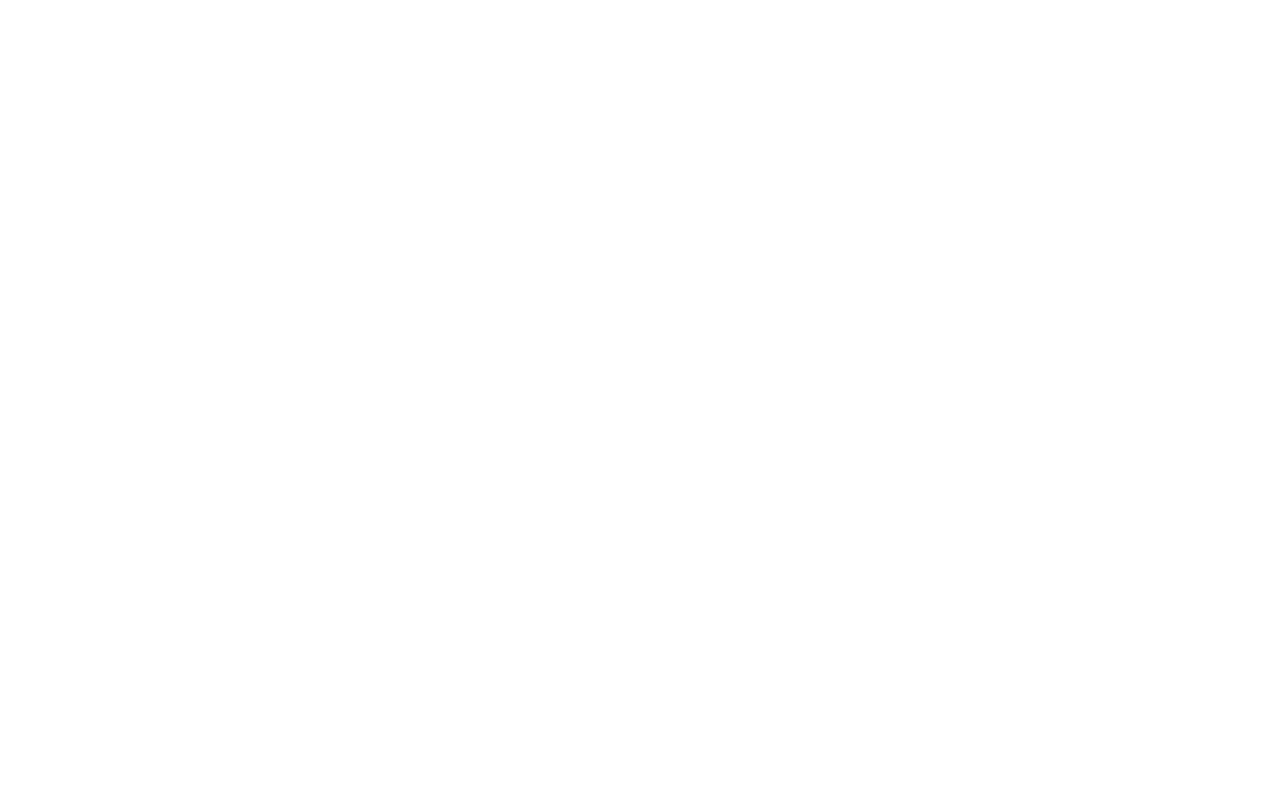
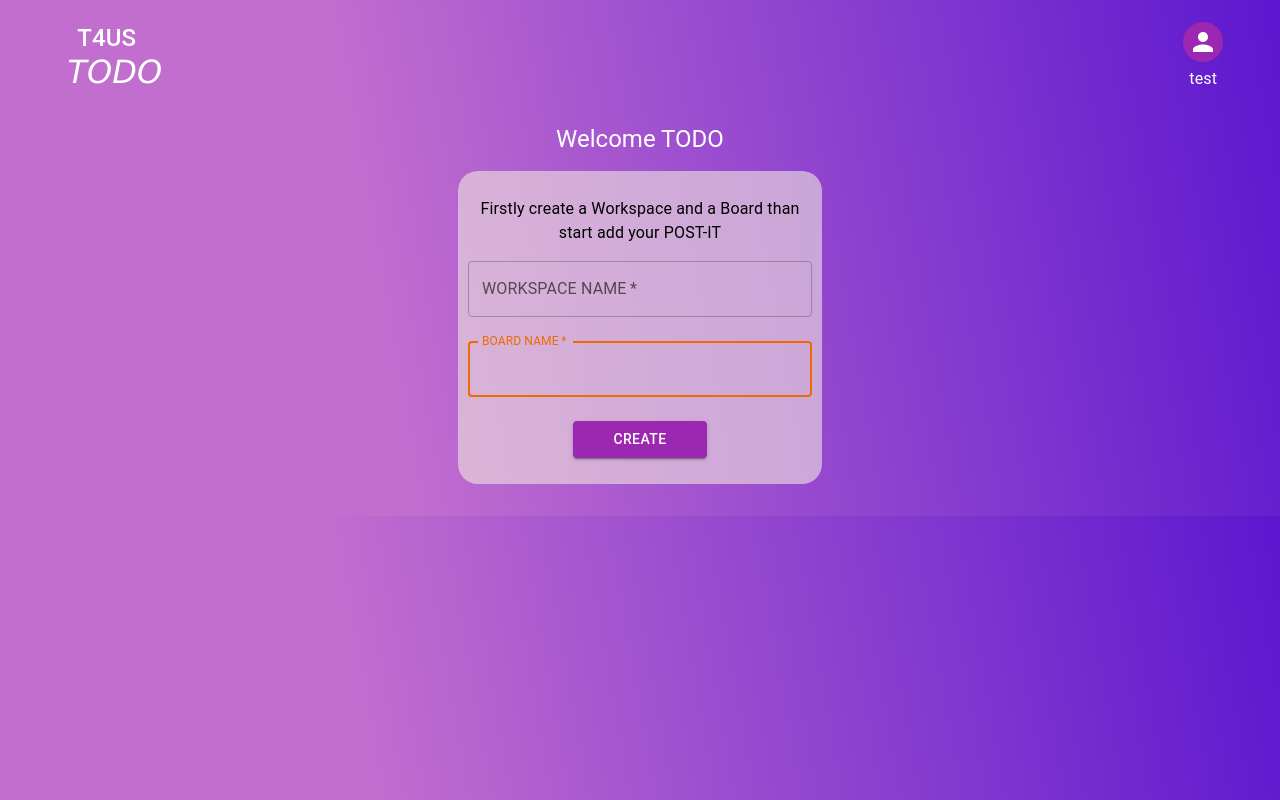
Before and after one commit to kemaltt/IT4Us_App, a React (Create React App) app: page /home in a window 1280 px wide. Before the commit this address had no page. Built offline with nearby package versions, Linux system fonts and the light colour scheme; the HTML template or start-up script is replaced by a standard one.

Commit message:
home page added

```diff
--- a/src/App.css
+++ b/src/App.css
@@ -129,7 +129,9 @@
 .privacy_policy,
 .about,
 .contact,
-.register {
+.register,
+.forgot_password,
+.home_page {
   padding: 2vh 4%;
   text-align: center;
 }
--- a/src/App.js
+++ b/src/App.js
@@ -2,14 +2,14 @@
 import './App.css';
 import { BrowserRouter, Routes, Route } from 'react-router-dom'
 import 'bootstrap/dist/css/bootstrap.min.css';
-import Home from './pages/Home';
 import Login from './pages/Login';
 import Register from './pages/Register';
 import { useState } from 'react';
-import RegisterFull from './pages/RegisterFull';
 import About from './pages/About';
 import Contact from './pages/Contact';
 import PrivacyPolicy from './pages/PrivacyPolicy';
+import Home from './pages/Home';
+import ForgotPassword from './pages/ForgotPassword';
 
 function App() {
 
@@ -31,13 +31,14 @@
     <div className="App">
       <BrowserRouter>
         <Routes>
-          <Route path='/' element={<Home isLogin={isLogin} setIsLogin={setIsLogin} setIsLoading={setIsLoading} isLoading={isLoading} />} />
+          <Route path='/' element={<Login isLogin={isLogin} setIsLogin={setIsLogin} setIsLoading={setIsLoading} isLoading={isLoading} />} />
           <Route path='/about' element={<About />} />
           <Route path='/contact' element={<Contact />} />
           <Route path='/privacy' element={<PrivacyPolicy />} />
-          <Route path='/login' element={<Login setIsLogin={setIsLogin} setIsLoading={setIsLoading} />} />
+          <Route path='/forgotpassword' element={<ForgotPassword isLogin={isLogin} />} />
+          <Route path='/home' element={<Home setIsLogin={setIsLogin} isLogin={isLogin} isLoading={isLoading} setIsLoading={setIsLoading} userData={userData} />} />
           <Route path='/register' element={<Register setUserData={setUserData} userData={userData} />} />
-          <Route path='/registerfull' element={<RegisterFull setUserData={setUserData} userData={userData} />} />
+
         </Routes>
 
       </BrowserRouter>
--- a/src/components/Loading.jsx
+++ b/src/components/Loading.jsx
@@ -10,7 +10,7 @@
         fontSize: '2rem',
       }}
     >
-      <div class="spinner-grow text-primary" role="status">
+      <div class="spinner-grow text-warning" role="status">
         <span class="visually-hidden">Loading...</span>
       </div>
     </div>
--- /dev/null
+++ b/src/pages/ForgotPassword.jsx
@@ -0,0 +1,12 @@
+import React from 'react'
+
+import NavPages from '../components/NavPages'
+
+export default function ForgotPassword({ isLogin }) {
+  return (
+    <div className="forgot_password">
+      <NavPages />
+      ForgotPassword
+    </div>
+  )
+}
--- a/src/pages/Home.jsx
+++ b/src/pages/Home.jsx
@@ -1,33 +1,146 @@
 import React from 'react'
-// import css from '../css/Home.css'
-import Navbar from '../components/Navbar'
-// import { useNavigate } from 'react-router-dom'
 import Loading from '../components/Loading'
-// import Login from '../components/Login'
-import Copyright from '../components/Copyright'
-import Login from '../pages/Login'
-export default function Home({ isLogin, setIsLogin, loading, setLoading }) {
-  // const navigate = useNavigate()
+import Avatar from '@mui/material/Avatar'
+import Button from '@mui/material/Button'
+import CssBaseline from '@mui/material/CssBaseline'
+import TextField from '@mui/material/TextField'
+import Box from '@mui/material/Box'
+import Typography from '@mui/material/Typography'
+import Container from '@mui/material/Container'
+import { createTheme, ThemeProvider } from '@mui/material/styles'
+import { useNavigate } from 'react-router-dom'
+import { useForm } from 'react-hook-form'
+
+const theme = createTheme()
+
+export default function Home({ isLogin, isLoading, userData }) {
+  const navigate = useNavigate()
+  const userName = userData[0].userName
+
+  const {
+    register,
+    handleSubmit,
+    formState: { errors },
+  } = useForm()
+
+  const onSubmit = (inputLogin) => {}
+
   return (
-    <>
-      <Navbar
-        isLogin={isLogin}
-        setIsLogin={setIsLogin}
-        setLoading={setLoading}
-      />
-      {loading ? (
+    <div className="home_page">
+      {/* <Navbar /> */}
+      <div className="nav_pages">
+        <div onClick={() => navigate('/')} className="logo">
+          {/* <img src="trello.png" alt="logo" /> */}
+          <h4>T4US</h4>
+          <h2>TODO</h2>
+        </div>
+
+        <div>
+          <Avatar
+            sx={{
+              m: 0.7,
+              bgcolor: 'secondary.main',
+              // fontSize: '10px',
+            }}
+          ></Avatar>
+          <p style={{ color: 'white' }}>{userName}</p>
+        </div>
+      </div>
+      {isLoading ? (
         <Loading />
       ) : (
-        <div className="main">
-          <img
-            src="https://images.unsplash.com/photo-1611224923853-80b023f02d71?ixlib=rb-4.0.3&ixid=MnwxMjA3fDB8MHxwaG90by1wYWdlfHx8fGVufDB8fHx8&auto=format&fit=crop&w=739&q=80"
-            alt=""
-          />
+        <>
+          <div className="home">
+            <ThemeProvider theme={theme}>
+              <Container component="main" maxWidth="xs">
+                <CssBaseline />
+                <Box
+                  sx={{
+                    display: 'flex',
+                    flexDirection: 'column',
+                    textAlign: 'center',
+                    alignItems: 'center',
+                    borderRadius: '10px',
+                    padding: '1rem',
+                    color: 'white',
+                  }}
+                >
+                  <Typography
+                    sx={{ marginBottom: 2 }}
+                    component="h1"
+                    variant="h5"
+                  >
+                    Welcome TODO
+                  </Typography>
+                  <Box
+                    component="form"
+                    // onSubmit={handleSubmit}
+                    onSubmit={handleSubmit(onSubmit)}
+                    noValidate
+                    sx={{
+                      borderRadius: '20px',
+                      backgroundColor: 'rgba(236, 222, 222, 0.637)',
+                      padding: '10px',
+                    }}
+                  >
+                    <Typography
+                      sx={{
+                        textAlign: 'center',
+                        pt: 2,
+                        fontSize: '16px',
+                        color: 'black',
+                      }}
+                      component="h1"
+                    >
+                      Firstly create a Workspace and a Board than start add your
+                      POST-IT
+                    </Typography>
+                    <TextField
+                      margin="normal"
+                      autoComplete="given-name"
+                      name="workSpaceName"
+                      required
+                      fullWidth
+                      id="workSpaceName"
+                      label="WORKSPACE NAME"
+                      autoFocus
+                      color="warning"
+                      {...register('workSpaceName', {
+                        required: true,
+                      })}
+                    />
 
-          <Login />
-        </div>
+                    {errors.password && <p>Please enter a valid password</p>}
+                    <TextField
+                      margin="normal"
+                      autoComplete="given-name"
+                      name="boardName"
+                      required
+                      fullWidth
+                      id="boardName"
+                      label="BOARD NAME"
+                      autoFocus
+                      color="warning"
+                      {...register('boardName', {
+                        required: true,
+                      })}
+                    />
+
+                    <Button
+                      type="submit"
+                      variant="contained"
+                      color="secondary"
+                      sx={{ mt: 2, mb: 2, pl: 5, pr: 5 }}
+                    >
+                      CREATE
+                    </Button>
+                  </Box>
+                </Box>
+              </Container>
+            </ThemeProvider>
+          </div>
+        </>
       )}
-      <Copyright className="footer" />
-    </>
+    </div>
   )
 }
--- a/src/pages/Login.jsx
+++ b/src/pages/Login.jsx
@@ -1,23 +1,19 @@
 import React from 'react'
+import Navbar from '../components/Navbar'
+import Copyright from '../components/Copyright'
 import Button from '@mui/material/Button'
 import CssBaseline from '@mui/material/CssBaseline'
 import TextField from '@mui/material/TextField'
-// import FormControlLabel from '@mui/material/FormControlLabel'
-// import Checkbox from '@mui/material/Checkbox'
-// import Link from '@mui/material/Link'
-// import Grid from '@mui/material/Grid'
 import Box from '@mui/material/Box'
-// import LockOutlinedIcon from '@mui/icons-material/LockOutlined'
 import Typography from '@mui/material/Typography'
 import Container from '@mui/material/Container'
 import { createTheme, ThemeProvider } from '@mui/material/styles'
-import { useNavigate } from 'react-router-dom'
+import { Link, useNavigate } from 'react-router-dom'
 import { useForm } from 'react-hook-form'
 import { useState } from 'react'
 
 const theme = createTheme()
-
-export default function Login({ setIsLogin, setIsLoading }) {
+export default function Home({ isLogin, setIsLogin, setIsLoading }) {
   const [message, setMessage] = useState('')
   const navigate = useNavigate()
   const userData = JSON.parse(localStorage.getItem('userData'))
@@ -36,18 +32,43 @@
       userEmail === inputLogin.email &&
       userPassword === inputLogin.password
     ) {
-      // setIsLogin(true)
+      setIsLogin(true)
       setMessage(<p style={{ color: 'yellowgreen' }}>Entry successful!</p>)
-
+      setIsLoading(true)
       setTimeout(() => {
-        navigate('/about')
+        navigate('/home')
+        setTimeout(() => {
+          setIsLoading(false)
+        }, 1300)
       }, 1000)
-    } else {
-      setMessage(<p style={{ color: 'red' }}>Email or Eassword false!</p>)
+    } else if (userEmail !== inputLogin.email) {
+      setMessage(
+        <p style={{ color: 'red' }}>
+          Your email not registered or incorrect, Please try again.
+        </p>,
+      )
+    } else if (userPassword !== inputLogin.password) {
+      setMessage(
+        <p style={{ color: 'red' }}>
+          Password false!,please click Forgot Password
+        </p>,
+      )
     }
   }
+  return (
+    <>
+      <Navbar
+        isLogin={isLogin}
+        setIsLogin={setIsLogin}
+        setIsLoading={setIsLoading}
+      />
 
-  return (
+      <div className="main">
+        <img
+          src="https://images.unsplash.com/photo-1611224923853-80b023f02d71?ixlib=rb-4.0.3&ixid=MnwxMjA3fDB8MHxwaG90by1wYWdlfHx8fGVufDB8fHx8&auto=format&fit=crop&w=739&q=80"
+          alt=""
+        />
+
         <div className="login">
           <ThemeProvider theme={theme}>
             <Container component="main" maxWidth="xs">
@@ -63,9 +84,11 @@
                   color: 'white',
                 }}
               >
-            {/* <Avatar sx={{ m: 1, bgcolor: 'secondary.main' }}></Avatar> */}
-
-            <Typography sx={{ marginBottom: 2 }} component="h1" variant="h5">
+                <Typography
+                  sx={{ marginBottom: 2 }}
+                  component="h1"
+                  variant="h5"
+                >
                   Login
                 </Typography>
                 <Box
@@ -117,7 +140,13 @@
                     sx={{ textAlign: 'center', pt: 2, fontSize: '12px' }}
                     component="h1"
                   >
-                Forgot password?
+                    <Link
+                      to={'/forgotpassword'}
+                      style={{ color: 'white', textDecoration: 'none' }}
+                    >
+                      {' '}
+                      Forgot Password?
+                    </Link>
                   </Typography>
                   <Button
                     type="submit"
@@ -152,40 +181,9 @@
             </Container>
           </ThemeProvider>
         </div>
+      </div>
+
+      <Copyright className="footer" />
+    </>
   )
 }
-
-// const handleSubmit = (event) => {
-//   event.preventDefault()
-//   const data = new FormData(event.currentTarget)
-//   const email = data.get('email')
-//   const password = data.get('password')
-
-//   if (email === '' || password === '') {
-//     setMessage(
-//       <p style={{ margin: '5px 0', color: 'red' }}>
-//         Please fill in the blanks!
-//       </p>,
-//     )
-//   } else {
-//     if (userData.length > 0) {
-//       const [userInfo] = userData
-
-//       if (password === '' || email === '') {
-//         setMessage(<p style={{ color: 'red' }}>Please fill in the blanks!</p>)
-//       } else if (userInfo.email === email && userInfo.password === password) {
-//         // setIsLogin(true)
-//         setMessage(<p style={{ color: 'green' }}>Entry successful!</p>)
-//         setTimeout(() => {
-//           navigate('/about')
-//         }, 400)
-//       } else {
-//         setMessage(<p style={{ color: 'red' }}>Email or Eassword false!</p>)
-//       }
-//     } else {
-//       setMessage(
-//         <p style={{ color: 'red' }}>User not found please register!</p>,
-//       )
-//     }
-//   }
-// }
```
Also changed, not shown: src/components/Login.jsx (deleted, +0 -111 lines), src/components/RegisterFull.jsx (renamed from src/pages/RegisterFull.jsx). Lines whose indentation alone changed are shown as unchanged.
